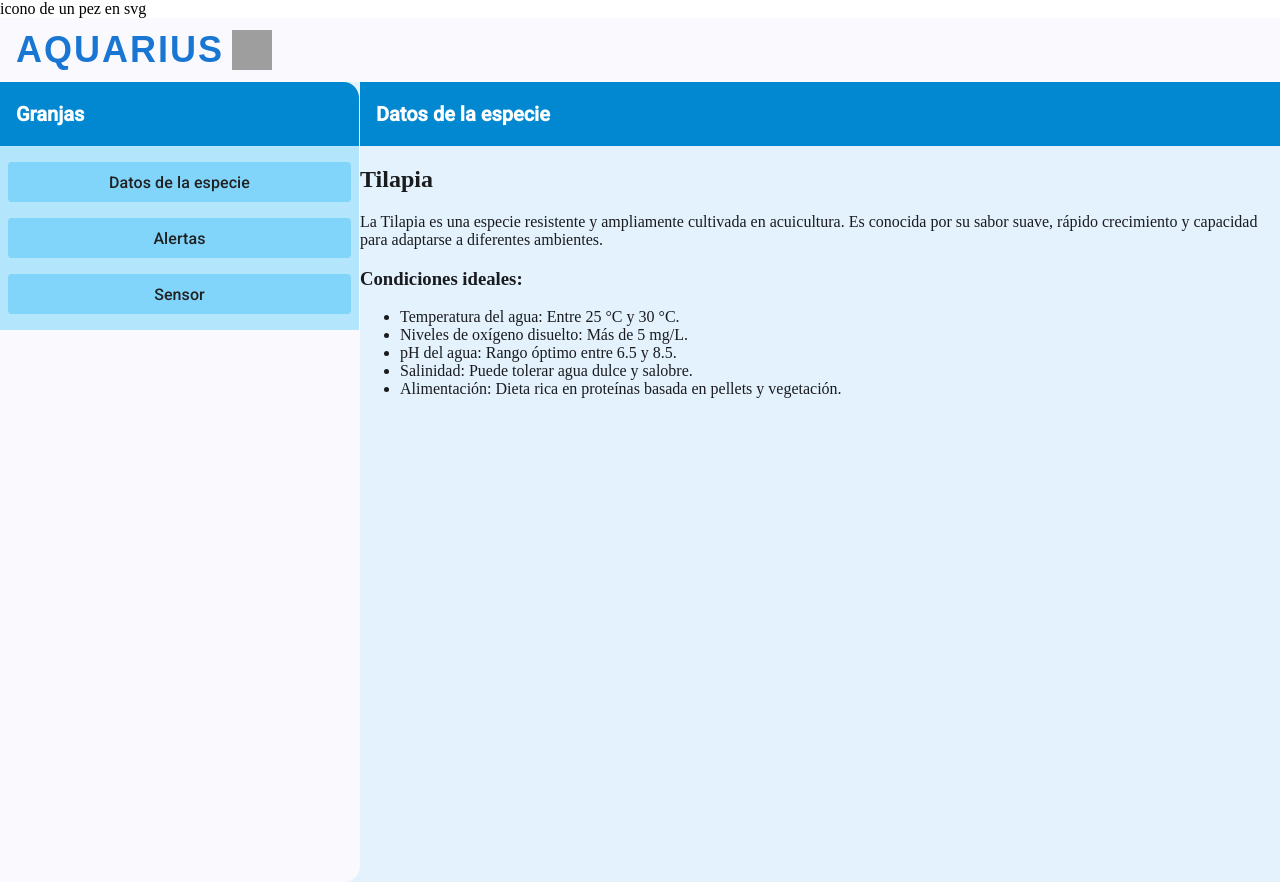
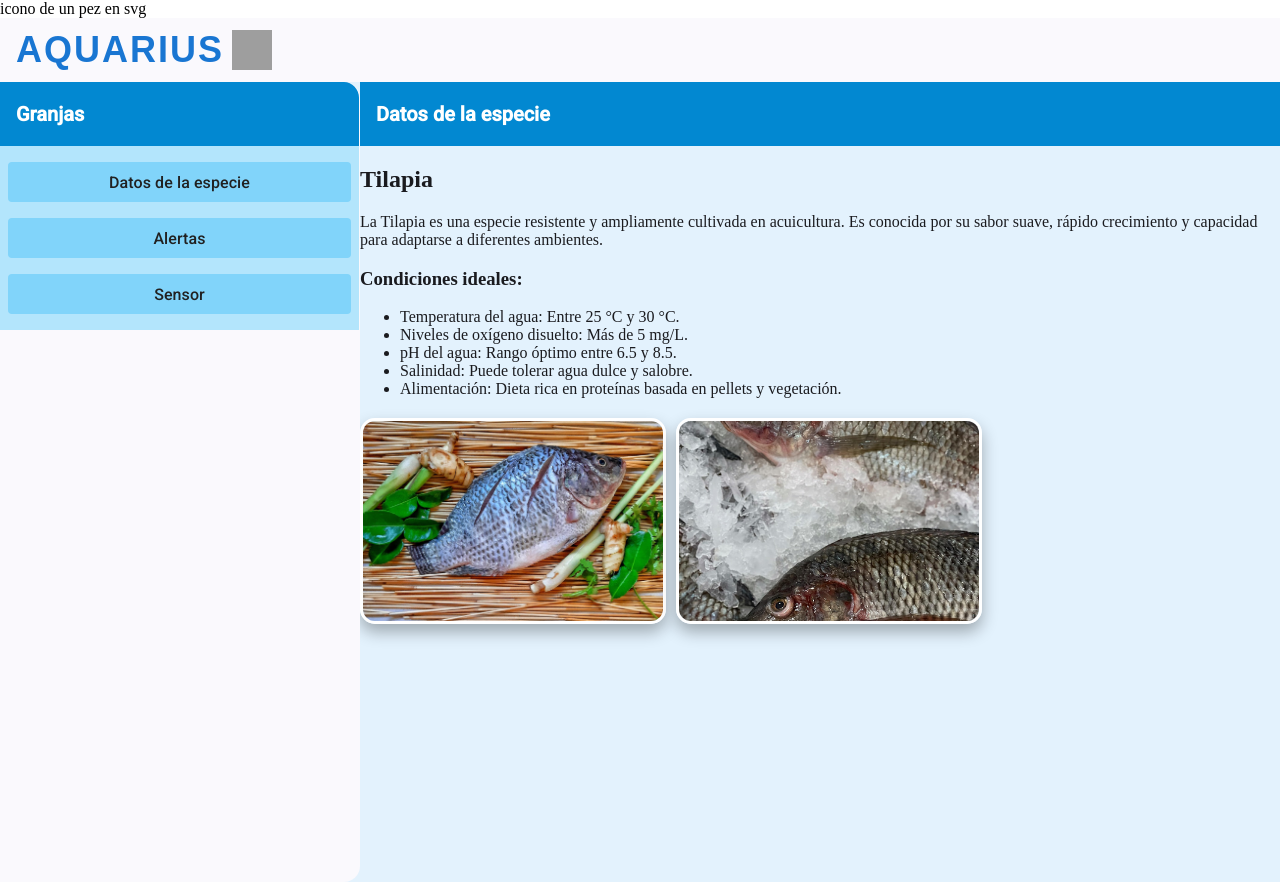
Before and after one commit to Justzombiex/Aquarius, an Angular app in the folder Aquarius.Angular/: page / in a window 1280 px wide. Both pictures are taken after a click on the button "Datos de la especie". Built offline with nearby package versions, Linux system fonts and the light colour scheme; grey boxes are pictures that could not be loaded.

Commit message:
Imagenes de tilapia

```diff
--- a/Aquarius.Angular/angular.json
+++ b/Aquarius.Angular/angular.json
@@ -16,14 +16,17 @@
             "outputPath": "dist/aquarius.angular",
             "index": "src/index.html",
             "browser": "src/main.ts",
-            "polyfills": [
-              "zone.js"
-            ],
+            "polyfills": ["zone.js"],
             "tsConfig": "tsconfig.app.json",
             "assets": [
               {
                 "glob": "**/*",
                 "input": "public"
+              },
+              {
+                "glob": "**/*",
+                "input": "src/assets",
+                "output": "/assets/"
               }
             ],
             "styles": [
@@ -79,10 +82,7 @@
         "test": {
           "builder": "@angular-devkit/build-angular:karma",
           "options": {
-            "polyfills": [
-              "zone.js",
-              "zone.js/testing"
-            ],
+            "polyfills": ["zone.js", "zone.js/testing"],
             "tsConfig": "tsconfig.spec.json",
             "assets": [
               {
--- a/Aquarius.Angular/src/app/Components/farm/farm-list/farm-list.component.css
+++ b/Aquarius.Angular/src/app/Components/farm/farm-list/farm-list.component.css
@@ -34,3 +34,108 @@
 button[mat-button]:active {
   background-color: #01579b; /* Azul aún más oscuro cuando se presiona */
 }
+
+/* Estilos para el contenedor de imágenes */
+.image-container {
+  display: flex;
+  gap: 20px;
+  margin-top: 20px;
+  justify-content: center;
+  align-items: center;
+}
+
+/* Estilos base para las imágenes */
+.tilapia-image {
+  width: 300px;
+  height: 200px;
+  border-radius: 15px;
+  object-fit: cover; /* Asegura que la imagen cubra el espacio sin distorsionarse */
+  box-shadow: 0 8px 16px rgba(0, 0, 0, 0.3);
+  transition: transform 0.5s ease, box-shadow 0.5s ease, filter 0.5s ease;
+  cursor: pointer;
+  border: 3px solid #fff; /* Borde blanco para un efecto moderno */
+}
+
+/* Efecto hover: Escala y sombra más pronunciada */
+.tilapia-image:hover {
+  transform: scale(1.1);
+  box-shadow: 0 12px 24px rgba(0, 0, 0, 0.5);
+  filter: brightness(1.1); /* Aumenta el brillo */
+}
+
+/* Animación al cargar la página */
+@keyframes fadeIn {
+  from {
+    opacity: 0;
+    transform: translateY(20px);
+  }
+  to {
+    opacity: 1;
+    transform: translateY(0);
+  }
+}
+
+.tilapia-image {
+  animation: fadeIn 1s ease-out;
+}
+
+/* Efecto de rotación al hacer hover */
+.tilapia-image:hover {
+  animation: rotate 0.5s ease-in-out;
+}
+
+@keyframes rotate {
+  0% {
+    transform: rotate(0deg);
+  }
+  25% {
+    transform: rotate(5deg);
+  }
+  50% {
+    transform: rotate(-5deg);
+  }
+  100% {
+    transform: rotate(0deg);
+  }
+}
+
+/* Efecto de borde animado */
+.tilapia-image::before {
+  content: "";
+  position: absolute;
+  top: -5px;
+  left: -5px;
+  right: -5px;
+  bottom: -5px;
+  border: 2px solid #ff6f61; /* Color de borde llamativo */
+  border-radius: 20px;
+  opacity: 0;
+  transition: opacity 0.5s ease, transform 0.5s ease;
+}
+
+.tilapia-image:hover::before {
+  opacity: 1;
+  transform: scale(1.05);
+}
+
+/* Texto flotante sobre la imagen */
+.image-container {
+  position: relative;
+}
+
+.image-container p {
+  position: absolute;
+  bottom: 10px;
+  left: 50%;
+  transform: translateX(-50%);
+  color: white;
+  font-size: 18px;
+  font-weight: bold;
+  text-shadow: 2px 2px 4px rgba(0, 0, 0, 0.7);
+  opacity: 0;
+  transition: opacity 0.5s ease;
+}
+
+.image-container:hover p {
+  opacity: 1;
+}
--- a/Aquarius.Angular/src/app/Components/farm/farm-list/farm-list.component.html
+++ b/Aquarius.Angular/src/app/Components/farm/farm-list/farm-list.component.html
@@ -31,6 +31,11 @@
               vegetación.
             </li>
           </ul>
+          <!-- Contenedor para las imágenes -->
+          <div style="display: flex; gap: 10px; margin-top: 20px;">
+            <img src="assets/tilapia1.jpg" alt="Tilapia 1" class="tilapia-image">
+            <img src="assets/tilapia2.jpg" alt="Tilapia 2" class="tilapia-image">
+          </div>
         </div>
       </div>
       <div *ngIf="selectedOption === 'alert'">
```
Also changed, not shown: Aquarius.Angular/src/app/Components/pond/pond.component.html (+0 -15 lines), Aquarius.Angular/src/assets/tilapia1.jpg (added), Aquarius.Angular/src/assets/tilapia2.jpg (added).
